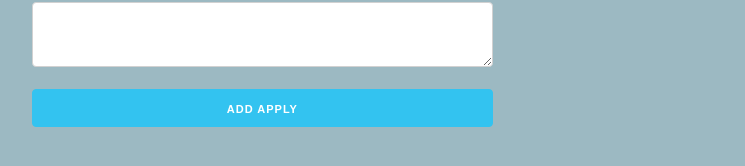
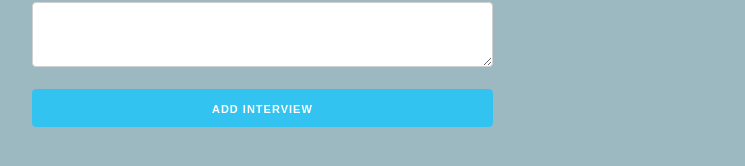
Before and after one commit to IronHack-MERN/my-interviews-app, a React (Create React App) app: page / in a window 1280 px wide. Shown: the part 628-794 px from the top of the page, without its empty margins (128-873 px from the left). Built offline with nearby package versions, Linux system fonts and the light colour scheme.

Commit message:
ADD event listener

```diff
--- a/src/components/Form.js
+++ b/src/components/Form.js
@@ -20,6 +20,15 @@ const Form = () => {
 
   // Extract input values
   const { company, recruiter, date, time, technicalTest } = interview;
+
+  // On click addInterview
+  const submitInterview = (e) => {
+    e.preventDefault();
+
+    // Validate
+    // Assign id
+    // Create interview
+  }
 
   return (
     <Fragment>
@@ -71,8 +80,12 @@ const Form = () => {
           value={technicalTest}
           onChange={updateState}
         ></textarea>
-        <button type="submit" className="u-full-width button-primary">
-          ADD apply
+        <button
+          type="submit"
+          className="u-full-width button-primary"
+          onClick={submitInterview}
+          >
+          ADD interview
         </button>
       </form>
     </Fragment>
```
